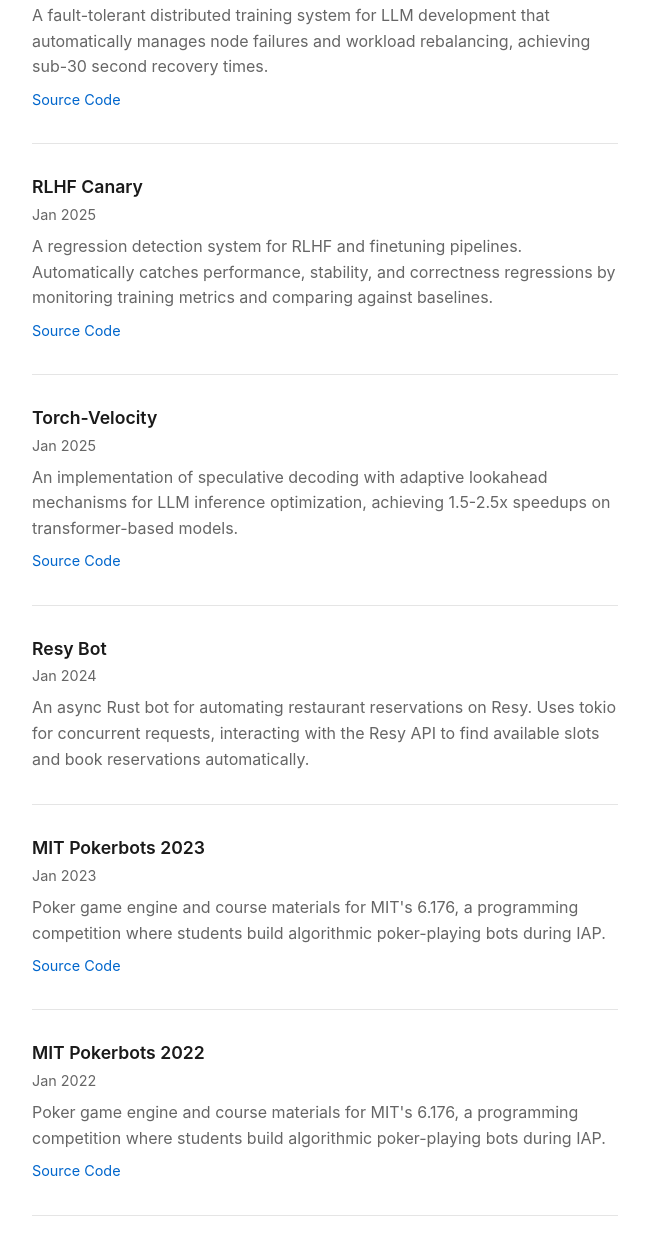
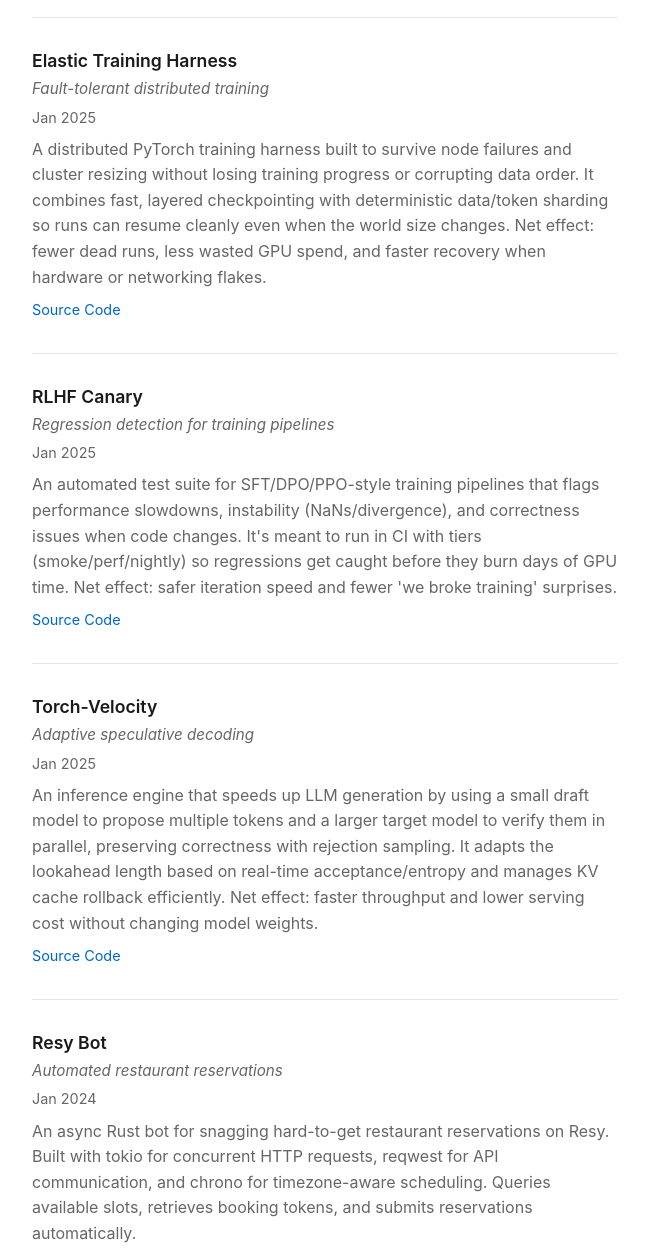
Before and after one commit to mmcmanus1/mmcmanus1.github.io, an Astro site: page /projects in a window 1280 px wide. Shown: the part 747-1997 px from the top of the page, without its empty margins (315-964 px from the left). Built offline with nearby package versions, Linux system fonts and the light colour scheme; Astro itself is replaced by a stand-in of ours.

Commit message:
Improve project descriptions with taglines and details (#16)
Add a tagline field to project metadata for quick identification and expand descriptions to explain what each project does, why it matters, and key technical details. Updates styling to display taglines on the projects page.

```diff
--- a/src/content/config.ts
+++ b/src/content/config.ts
@@ -26,6 +26,7 @@ const projects = defineCollection({
   type: 'content',
   schema: z.object({
     title: z.string(),
+    tagline: z.string(),
     date: z.date(),
     description: z.string(),
     projectUrl: z.string().optional(),
--- a/src/content/projects/elastic-training-harness.md
+++ b/src/content/projects/elastic-training-harness.md
@@ -1,7 +1,8 @@
 ---
 title: "Elastic Training Harness"
+tagline: "Fault-tolerant distributed training"
 date: 2025-01-12
-description: "A fault-tolerant distributed training system for LLM development that automatically manages node failures and workload rebalancing, achieving sub-30 second recovery times."
+description: "A distributed PyTorch training harness built to survive node failures and cluster resizing without losing training progress or corrupting data order. It combines fast, layered checkpointing with deterministic data/token sharding so runs can resume cleanly even when the world size changes. Net effect: fewer dead runs, less wasted GPU spend, and faster recovery when hardware or networking flakes."
 repoUrl: "https://github.com/mmcmanus1/elastic-training-harness"
 tags: ["Python", "PyTorch", "distributed systems", "LLM training", "fault tolerance"]
 ---
--- a/src/content/projects/empirical-scaling-harness.md
+++ b/src/content/projects/empirical-scaling-harness.md
@@ -1,7 +1,8 @@
 ---
 title: "Empirical Scaling Harness"
+tagline: "Scaling law research"
 date: 2025-01-13
-description: "A research toolkit for investigating power-law scaling behavior in transformer language models, automating experiments comparing activation functions across multiple parameter scales."
+description: "A controlled experimentation framework for training families of transformer models across multiple sizes and fitting scaling curves to quantify performance vs compute. It's designed to test hypotheses like 'SwiGLU changes scaling behavior vs GeLU' using parameter-matched, apples-to-apples runs and validation on held-out sizes. Net effect: evidence-driven architecture and budget decisions instead of vibes."
 repoUrl: "https://github.com/mmcmanus1/empirical-scaling-harness"
 tags: ["PyTorch", "scaling laws", "transformers", "research"]
 ---
--- a/src/content/projects/pokerbots-2021.md
+++ b/src/content/projects/pokerbots-2021.md
@@ -1,7 +1,8 @@
 ---
 title: "MIT Pokerbots 2021"
+tagline: "Poker bot competition infrastructure"
 date: 2021-01-01
-description: "Poker game engine and course materials for MIT's 6.176, a programming competition where students build algorithmic poker-playing bots during IAP."
+description: "Core game engine for MIT's 6.176 poker bot programming competition during IAP. Supports multi-language skeleton bots (Python, Java, C++) with socket-based communication protocol, configurable betting structures, and automated tournament bracket management."
 repoUrl: "https://github.com/mitpokerbots/engine-2021"
 tags: ["Python", "Java", "C++", "game engine", "poker"]
 ---
--- a/src/content/projects/pokerbots-2022.md
+++ b/src/content/projects/pokerbots-2022.md
@@ -1,7 +1,8 @@
 ---
 title: "MIT Pokerbots 2022"
+tagline: "Poker bot competition infrastructure"
 date: 2022-01-01
-description: "Poker game engine and course materials for MIT's 6.176, a programming competition where students build algorithmic poker-playing bots during IAP."
+description: "Core game engine for MIT's 6.176 poker bot programming competition during IAP. Supports multi-language skeleton bots (Python, Java, C++) with socket-based communication protocol, configurable betting structures, and automated tournament bracket management."
 repoUrl: "https://github.com/mitpokerbots/engine-2022"
 tags: ["Python", "Java", "C++", "game engine", "poker"]
 ---
--- a/src/content/projects/pokerbots-2023.md
+++ b/src/content/projects/pokerbots-2023.md
@@ -1,7 +1,8 @@
 ---
 title: "MIT Pokerbots 2023"
+tagline: "Poker bot competition infrastructure"
 date: 2023-01-01
-description: "Poker game engine and course materials for MIT's 6.176, a programming competition where students build algorithmic poker-playing bots during IAP."
+description: "Core game engine for MIT's 6.176 poker bot programming competition during IAP. Supports multi-language skeleton bots (Python, Java, C++) with socket-based communication protocol, configurable betting structures, and automated tournament bracket management."
 repoUrl: "https://github.com/mitpokerbots/engine-2023"
 tags: ["Python", "Java", "C++", "game engine", "poker"]
 ---
--- a/src/content/projects/resy-bot-rust.md
+++ b/src/content/projects/resy-bot-rust.md
@@ -1,7 +1,8 @@
 ---
 title: "Resy Bot"
+tagline: "Automated restaurant reservations"
 date: 2024-01-01
-description: "An async Rust bot for automating restaurant reservations on Resy. Uses tokio for concurrent requests, interacting with the Resy API to find available slots and book reservations automatically."
+description: "An async Rust bot for snagging hard-to-get restaurant reservations on Resy. Built with tokio for concurrent HTTP requests, reqwest for API communication, and chrono for timezone-aware scheduling. Queries available slots, retrieves booking tokens, and submits reservations automatically."
 tags: ["Rust", "async", "tokio", "automation"]
 ---
 
--- a/src/content/projects/rlhf-canary.md
+++ b/src/content/projects/rlhf-canary.md
@@ -1,7 +1,8 @@
 ---
 title: "RLHF Canary"
+tagline: "Regression detection for training pipelines"
 date: 2025-01-01
-description: "A regression detection system for RLHF and finetuning pipelines. Automatically catches performance, stability, and correctness regressions by monitoring training metrics and comparing against baselines."
+description: "An automated test suite for SFT/DPO/PPO-style training pipelines that flags performance slowdowns, instability (NaNs/divergence), and correctness issues when code changes. It's meant to run in CI with tiers (smoke/perf/nightly) so regressions get caught before they burn days of GPU time. Net effect: safer iteration speed and fewer 'we broke training' surprises."
 repoUrl: "https://github.com/mmcmanus1/rlhf-canary"
 tags: ["Python", "PyTorch", "RLHF", "ML Ops", "Hugging Face"]
 ---
--- a/src/content/projects/torch-velocity.md
+++ b/src/content/projects/torch-velocity.md
@@ -1,7 +1,8 @@
 ---
 title: "Torch-Velocity"
+tagline: "Adaptive speculative decoding"
 date: 2025-01-01
-description: "An implementation of speculative decoding with adaptive lookahead mechanisms for LLM inference optimization, achieving 1.5-2.5x speedups on transformer-based models."
+description: "An inference engine that speeds up LLM generation by using a small draft model to propose multiple tokens and a larger target model to verify them in parallel, preserving correctness with rejection sampling. It adapts the lookahead length based on real-time acceptance/entropy and manages KV cache rollback efficiently. Net effect: faster throughput and lower serving cost without changing model weights."
 repoUrl: "https://github.com/mmcmanus1/Torch-Velocity"
 tags: ["PyTorch", "LLM", "speculative decoding", "transformers"]
 ---
--- a/src/pages/projects.astro
+++ b/src/pages/projects.astro
@@ -26,6 +26,7 @@ function formatDate(date: Date): string {
           project.data.title
         )}
       </h3>
+      <p class="project-tagline">{project.data.tagline}</p>
       <p class="project-date">{formatDate(project.data.date)}</p>
       <p class="project-description">{project.data.description}</p>
       {(project.data.projectUrl || project.data.repoUrl) && (
--- a/src/styles/global.css
+++ b/src/styles/global.css
@@ -261,6 +261,13 @@ main {
   margin: 0 0 var(--spacing-xs);
 }
 
+.project-tagline {
+  color: var(--color-text-muted);
+  font-style: italic;
+  font-size: 0.95rem;
+  margin: 0 0 var(--spacing-xs);
+}
+
 .project-date {
   color: var(--color-text-muted);
   font-size: 0.9rem;
```
